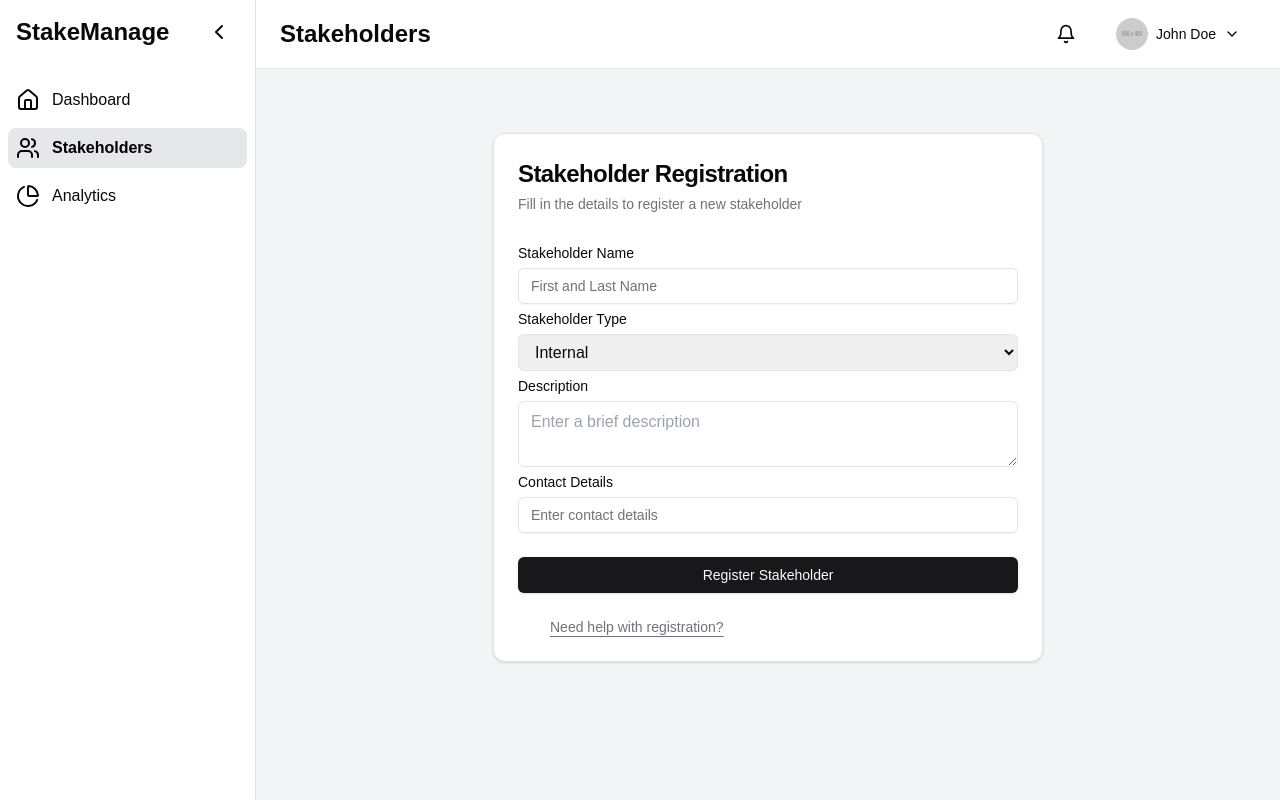
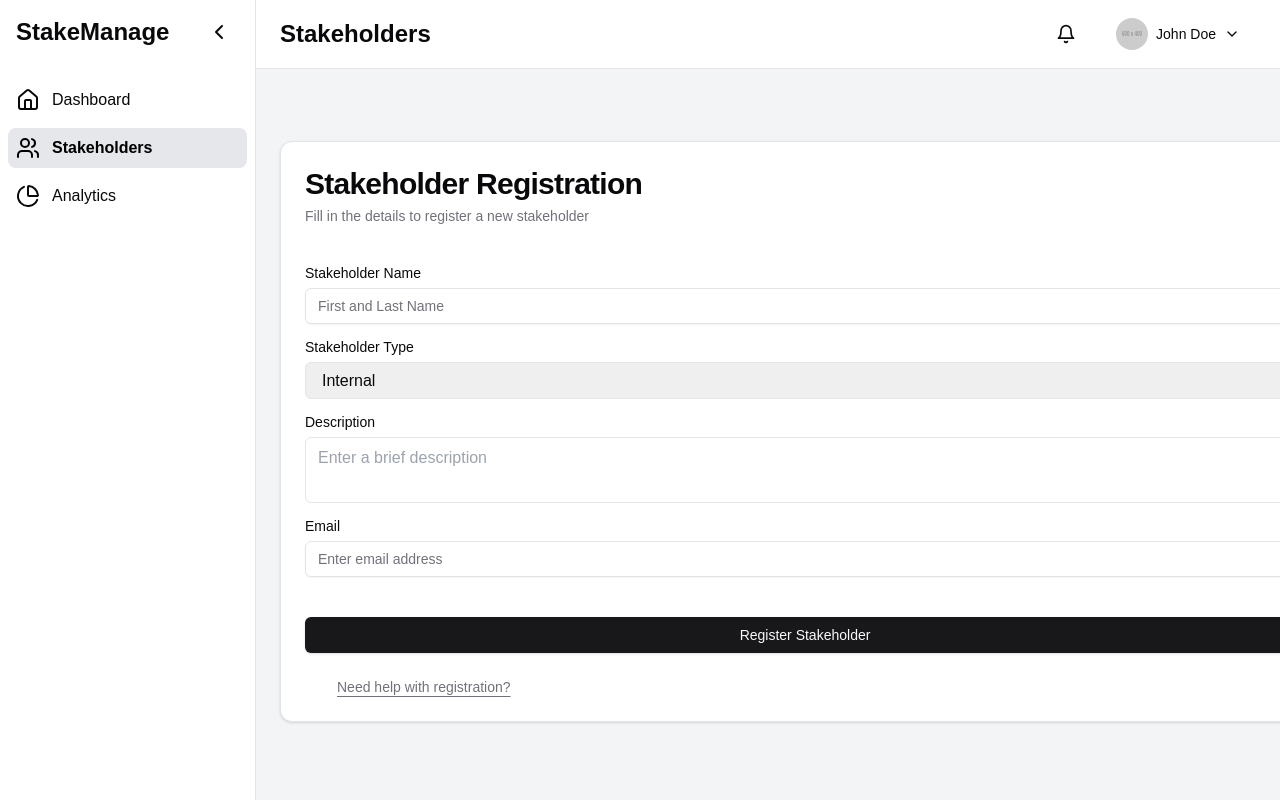
Before and after one commit to Code-Serandib/iwb203-code-serendib, a Next.js app: page /stakeholders in a window 1280 px wide. Built offline with nearby package versions, Linux system fonts and the light colour scheme; no server answers.

Commit message:
stakeholder registration
fixd areas: set the layouts and sizes correctly.
modification need areas : not getting live logged in user's email. (hard coded email)
types are also hard coded.

```diff
--- a/app/analytics/systems-theory/page.tsx
+++ b/app/analytics/systems-theory/page.tsx
@@ -111,7 +111,7 @@ export default function StakeholderAnalytics() {
   return (
     <Layout>
       <div className="min-h-screen bg-gradient-to-br from-gray-100 to-white p-4">
-        <Card className="w-full max-w-4xl mx-auto">
+        <Card className="w-full mx-auto">
           <CardHeader>
             <CardTitle className="text-3xl font-bold text-center text-black">Stakeholder Analytics</CardTitle>
             <CardDescription className="text-center text-gray-600">
--- a/app/stakeholders/page.tsx
+++ b/app/stakeholders/page.tsx
@@ -6,52 +6,102 @@ import { Button } from "@/components/ui/button";
 import { Input } from "@/components/ui/input";
 import { Label } from "@/components/ui/label";
 import { Card, CardContent, CardDescription, CardFooter, CardHeader, CardTitle } from "@/components/ui/card";
-import { Select } from "@/components/ui/select";
-import Layout from '@/components/layout/Layout'
+import Layout from '@/components/layout/Layout';
+import React, { useEffect, FormEvent } from 'react';
+import axios from 'axios';
+
+interface Stakeholder {
+  stakeholder_name: string;
+  stakeholder_type: number;
+  description: string;
+  email_address: string;
+  user_email: string;
+}
 
 export default function StakeholderRegistration() {
   const router = useRouter();
   const [isLoading, setIsLoading] = useState(false);
   const [name, setName] = useState("");
-  const [type, setType] = useState("internal");
+  const [type, setType] = useState(1);
   const [description, setDescription] = useState("");
-  const [contact, setContact] = useState("");
+  const [email, setEmail] = useState(""); // Changed to email
+
+    const [userEmail, setUserEmail] = useState<string>("");
 
   const handleHomeRedirect = () => {
-    router.push("/home");
+    // router.push("/home");
+    // alert("abc");
+    // alert(userEmail);
   };
 
-  const handleSubmit = async (event: React.SyntheticEvent) => {
-    event.preventDefault();
-    setIsLoading(true);
+  // const handleSubmit = async (event: React.SyntheticEvent) => {
+  //   event.preventDefault();
+  //   setIsLoading(true);
 
-    const stakeholderData = {
-      name,
-      type,
-      description,
-      contact,
+  //   const stakeholderData = {
+  //     name,
+  //     type,
+  //     description,
+  //     email, // Changed to email
+  //   };
+
+  //   // TODO: Implement form submission logic here
+  //   console.log("Submitting:", stakeholderData);
+
+  //   setTimeout(() => {
+  //     setIsLoading(false);
+  //     router.push("/dashboard");
+  //   }, 3000);
+  // };
+
+
+
+  useEffect(() => {
+    // Fetch the user email from the backend when the component mounts
+    const fetchUserEmail = async () => {
+      try {
+        const response = await axios.get('http://localhost:9091/api/callback');
+        // setUserEmail(response.data.user_email);
+        setUserEmail("a@gmail.com");
+        // alert("abc");
+        // alert(userEmail);
+      } catch (error) {
+        console.error('Error fetching user email:', error);
+      }
     };
 
-    // TODO: Implement form submission logic here
-    console.log("Submitting:", stakeholderData);
+    fetchUserEmail();
+  }, []);
 
-    setTimeout(() => {
-      setIsLoading(false);
-      router.push("/dashboard");
-    }, 3000);
+  const handleSubmit = async (e: FormEvent) => {
+    e.preventDefault();
+    const stakeholder: Stakeholder = {
+      stakeholder_name: name,
+      stakeholder_type: type,
+      description: description,
+      email_address: email,
+      user_email: userEmail
+    };
+
+    try {
+      const response = await axios.post('http://localhost:9091/api/registerStakeholder', stakeholder);
+      console.log('Stakeholder added:', response.data);
+    } catch (error) {
+      console.error('Error adding stakeholder:', error);
+    }
   };
 
   return (
     <Layout>
-    <div className="container mx-auto flex w-full flex-col justify-center space-y-6 sm:w-[550px] my-10">
+      <div className="container mx-auto flex w-full flex-col justify-center space-y-6 sm:w-[1050px] my-12"> {/* Increased size */}
         <Card>
           <CardHeader className="space-y-1">
-          <CardTitle className="text-2xl">Stakeholder Registration</CardTitle>
+            <CardTitle className="text-3xl">Stakeholder Registration</CardTitle> {/* Increased title size */}
             <CardDescription>Fill in the details to register a new stakeholder</CardDescription>
           </CardHeader>
-        <CardContent className="grid gap-4">
+          <CardContent className="grid gap-6"> {/* Increased gap */}
             <form onSubmit={handleSubmit}>
-            <div className="grid gap-2 my-2">
+              <div className="grid gap-2 my-4">
                 <Label htmlFor="name">Stakeholder Name</Label>
                 <Input
                   id="name"
@@ -62,27 +112,19 @@ export default function StakeholderRegistration() {
                   required
                 />
               </div>
-            {/* <div className="grid gap-2 my-2">
-              <Label htmlFor="type">Stakeholder Type</Label>
-              <Select value={type} onValueChange={(value) => setType(value)}>
-                <option value="internal">Internal</option>
-                <option value="external">External</option>
-              </Select>
-            </div> */}
-            <div className="grid gap-2 my-2">
+              <div className="grid gap-2 my-4">
                 <Label htmlFor="type">Stakeholder Type</Label>
                 <select
                   id="type"
                   className="w-full px-3 py-2 border rounded-md"
                   value={type}
-    onChange={(e: React.ChangeEvent<HTMLSelectElement>) => setType(e.target.value)}
+                  onChange={(e: React.ChangeEvent<HTMLSelectElement>) => setType(parseInt(e.target.value))}
                 >
-    <option value="internal">Internal</option>
-    <option value="external">External</option>
+                  <option value="1">Internal</option>
+                  <option value="2">External</option>
                 </select>
               </div>
-
-            <div className="grid gap-2 my-2">
+              <div className="grid gap-2 my-4">
                 <Label htmlFor="description">Description</Label>
                 <textarea
                   id="description"
@@ -92,18 +134,19 @@ export default function StakeholderRegistration() {
                   onChange={(e: React.ChangeEvent<HTMLTextAreaElement>) => setDescription(e.target.value)}
                 />
               </div>
-            <div className="grid gap-2 my-2">
-              <Label htmlFor="contact">Contact Details</Label>
+              <div className="grid gap-2 my-4"> {/* Changed from contact to email */}
+                <Label htmlFor="email">Email</Label>
                 <Input
-                id="contact"
-                type="text"
-                placeholder="Enter contact details"
-                value={contact}
-                onChange={(e: React.ChangeEvent<HTMLInputElement>) => setContact(e.target.value)}
+                  id="email"
+                  type="email"
+                  placeholder="Enter email address"
+                  value={email}
+                  onChange={(e: React.ChangeEvent<HTMLInputElement>) => setEmail(e.target.value)}
+                  required
                 />
               </div>
               <Button
-              className="w-full mt-4"
+                className="w-full mt-6"
                 onClick={handleHomeRedirect}
                 type="submit"
                 disabled={isLoading}
```
Lines whose indentation alone changed are shown as unchanged.
